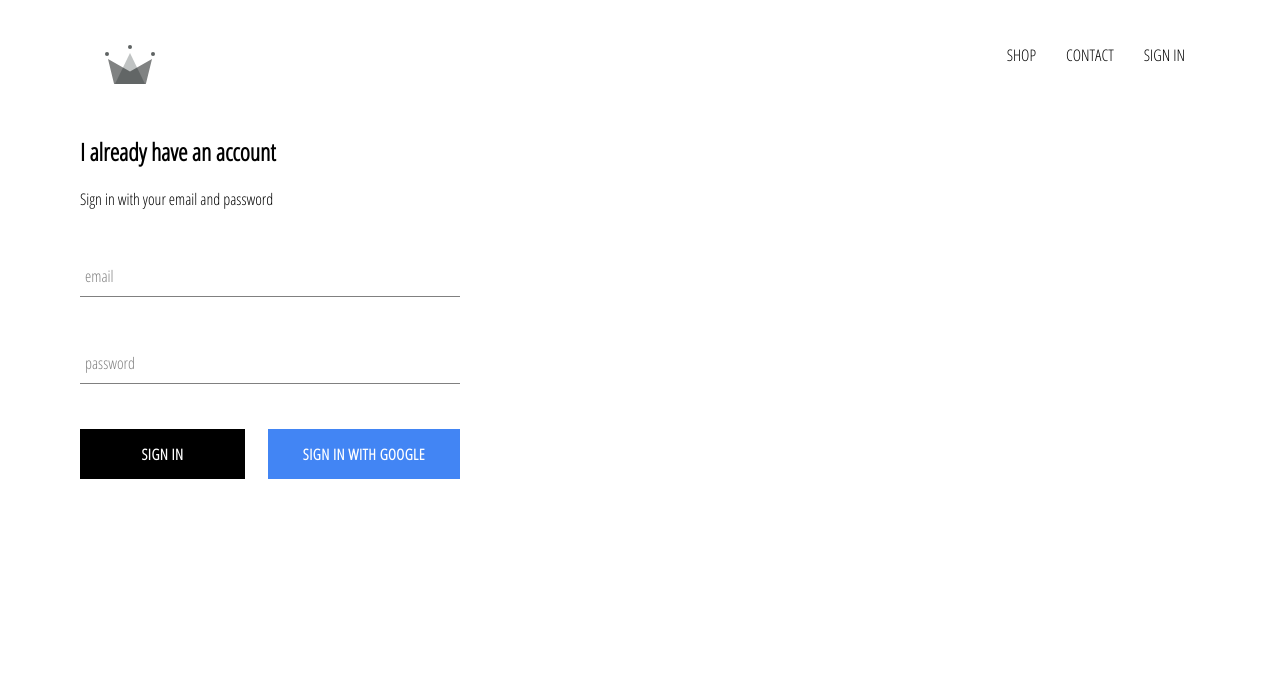
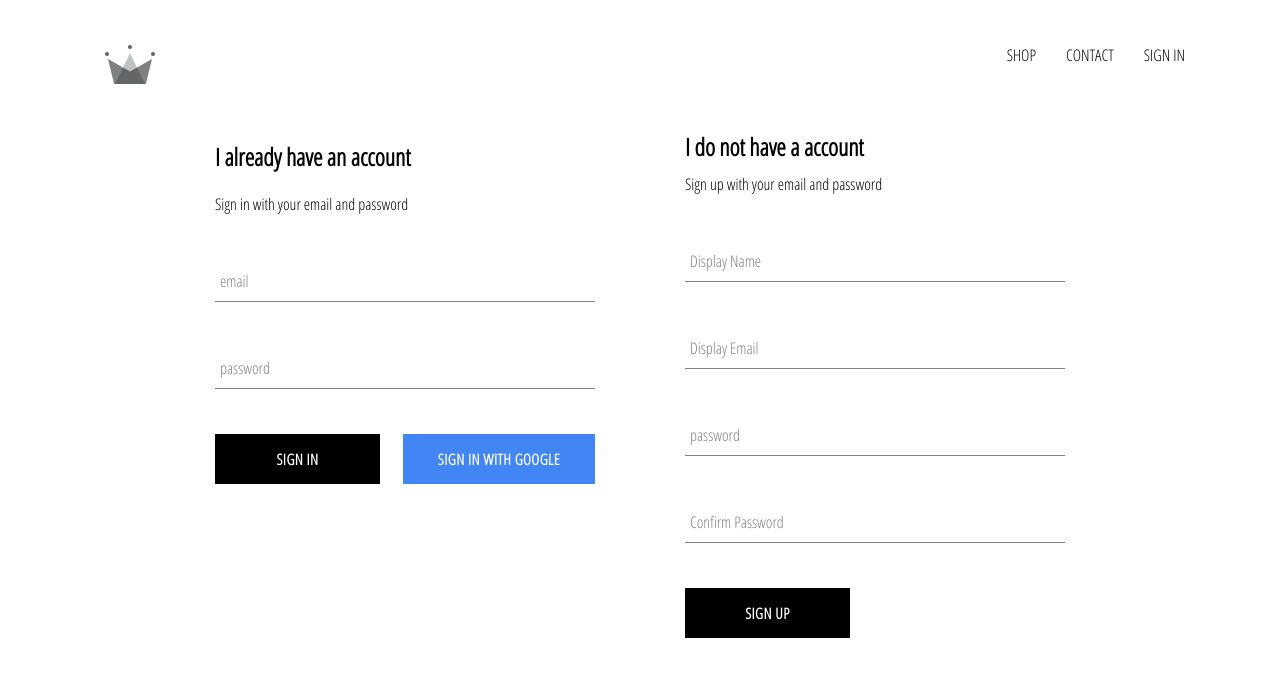
Before and after one commit to brunoascenc/clothing-ecommerce, a React (Create React App) app: page /signin in a window 1280 px wide. Shown: the top 676 px of the page. Built offline with nearby package versions, Linux system fonts and the light colour scheme; no server answers.

Commit message:
storing signup users on firebase

```diff
--- a/src/App.js
+++ b/src/App.js
@@ -5,7 +5,7 @@
 import ShopPage from './pages/shop/ShopPage';
 import Header from './components/header/Header';
 import signInAndSignUp from './pages/signIn-signUp/signIn-signUp';
-import {auth} from './firebase/firebase.utils'
+import {auth, createUserProfileDocument} from './firebase/firebase.utils'
 
 
 class App extends React.Component {
@@ -20,10 +20,23 @@
   unsubscribeFromAuth = null
 
   componentDidMount(){
-   this.unsubscribeFromAuth = auth.onAuthStateChanged(user => {
-      this.setState({currentUser: user})
+   this.unsubscribeFromAuth = auth.onAuthStateChanged(async userAuth => {
+      if(userAuth){
+        const userRef = await createUserProfileDocument(userAuth)
 
-      console.log(user)
+        userRef.onSnapshot(snapShot => {
+          this.setState({
+            currentUser: {
+              id: snapShot.id,
+              ...snapShot.data()
+            }
+          })
+
+          console.log(this.state)
+        })
+      }
+
+      this.setState({currentUser: userAuth})
     })
   }
 
--- /dev/null
+++ b/src/components/signup/Signup.jsx
@@ -0,0 +1,107 @@
+import React from "react";
+
+import FormInput from "../form-input/FormInput";
+import CustomButton from "../custom-button/CustomButton";
+
+import { auth, createUserProfileDocument } from "../../firebase/firebase.utils";
+
+import "./Signup.scss";
+
+class SignUp extends React.Component {
+  constructor() {
+    super();
+
+    this.state = {
+      displayName: "",
+      email: "",
+      password: "",
+      confirmPassword: "",
+    };
+  }
+
+  handleSubmit = async (event) => {
+    event.preventDefault();
+
+    const { displayName, email, password, confirmPassword } = this.state;
+
+    if (password !== confirmPassword) {
+      alert("Passwords dont match");
+      return;
+    }
+
+    try {
+      const { user } = await auth.createUserWithEmailAndPassword(
+        email,
+        password
+      );
+
+      await createUserProfileDocument(user, { displayName });
+
+      this.setState({
+        displayName: "",
+        email: "",
+        password: "",
+        confirmPassword: "",
+      });
+    } catch (error) {
+      console.log(error);
+    }
+  };
+
+  handleChange = (event) => {
+    const { name, value } = event.target;
+
+    this.setState({ [name]: value });
+  };
+
+  render() {
+    const { displayName, email, password, confirmPassword } = this.state;
+    return (
+      <div className="sign-up">
+        <h2 className="title">I do not have a account</h2>
+        <span>Sign up with your email and password</span>
+        <form onSubmit={this.handleSubmit} className="sign-up-form">
+          <FormInput
+            type="text"
+            name="displayName"
+            value={displayName}
+            onChange={this.handleChange}
+            label="Display Name"
+            required
+          ></FormInput>
+
+          <FormInput
+            type="email"
+            name="email"
+            value={email}
+            onChange={this.handleChange}
+            label="Display Email"
+            required
+          ></FormInput>
+
+          <FormInput
+            type="password"
+            name="password"
+            value={password}
+            onChange={this.handleChange}
+            label="password"
+            required
+          ></FormInput>
+
+          <FormInput
+            type="password"
+            name="confirmPassword"
+            value={confirmPassword}
+            onChange={this.handleChange}
+            label="Confirm Password"
+            required
+          ></FormInput>
+
+          <CustomButton type="submit"> SIGN UP </CustomButton>
+        </form>
+      </div>
+    );
+  }
+}
+
+export default SignUp;
--- /dev/null
+++ b/src/components/signup/Signup.scss
@@ -0,0 +1,9 @@
+.sign-up {
+  display: flex;
+  flex-direction: column;
+  width: 380px;
+
+  .title {
+    margin: 10px 0;
+  }
+}
--- a/src/firebase/firebase.utils.js
+++ b/src/firebase/firebase.utils.js
@@ -12,6 +12,34 @@
   measurementId: "G-X53BKJR4GH",
 };
 
+
+export const createUserProfileDocument = async (userAuth, additionalData) => {
+  if(!userAuth) return;
+
+  const userRef = firestore.doc(`users/${userAuth.uid}`)
+
+  const snapShot = await userRef.get()
+
+  if(!snapShot.exists){
+    const {displayName, email} = userAuth;
+    const createdAt = new Date();
+
+    try {
+      await userRef.set({
+        displayName,
+        email,
+        createdAt,
+        ...additionalData
+      })
+
+    }catch(error){
+      console.log(error)
+    }
+  }
+  return userRef
+}
+
+
 firebase.initializeApp(config);
 
 export const auth = firebase.auth();
--- a/src/pages/signIn-signUp/signIn-signUp.jsx
+++ b/src/pages/signIn-signUp/signIn-signUp.jsx
@@ -1,10 +1,14 @@
 import React from "react";
 import Signin from "../../components/signin/SignIn";
+import SignUp from "../../components/signup/Signup";
+
+import './signIn-signUp.scss'
 
 export default function signInAndSignUp() {
   return (
     <div className="sign-in-and-sign-up">
       <Signin />
+      <SignUp/>
     </div>
   );
 }
--- /dev/null
+++ b/src/pages/signIn-signUp/signIn-signUp.scss
@@ -0,0 +1,6 @@
+.sign-in-and-sign-up{
+    width: 850px;
+    display: flex;
+    justify-content: space-between;
+    margin: 30px auto;
+}
```
